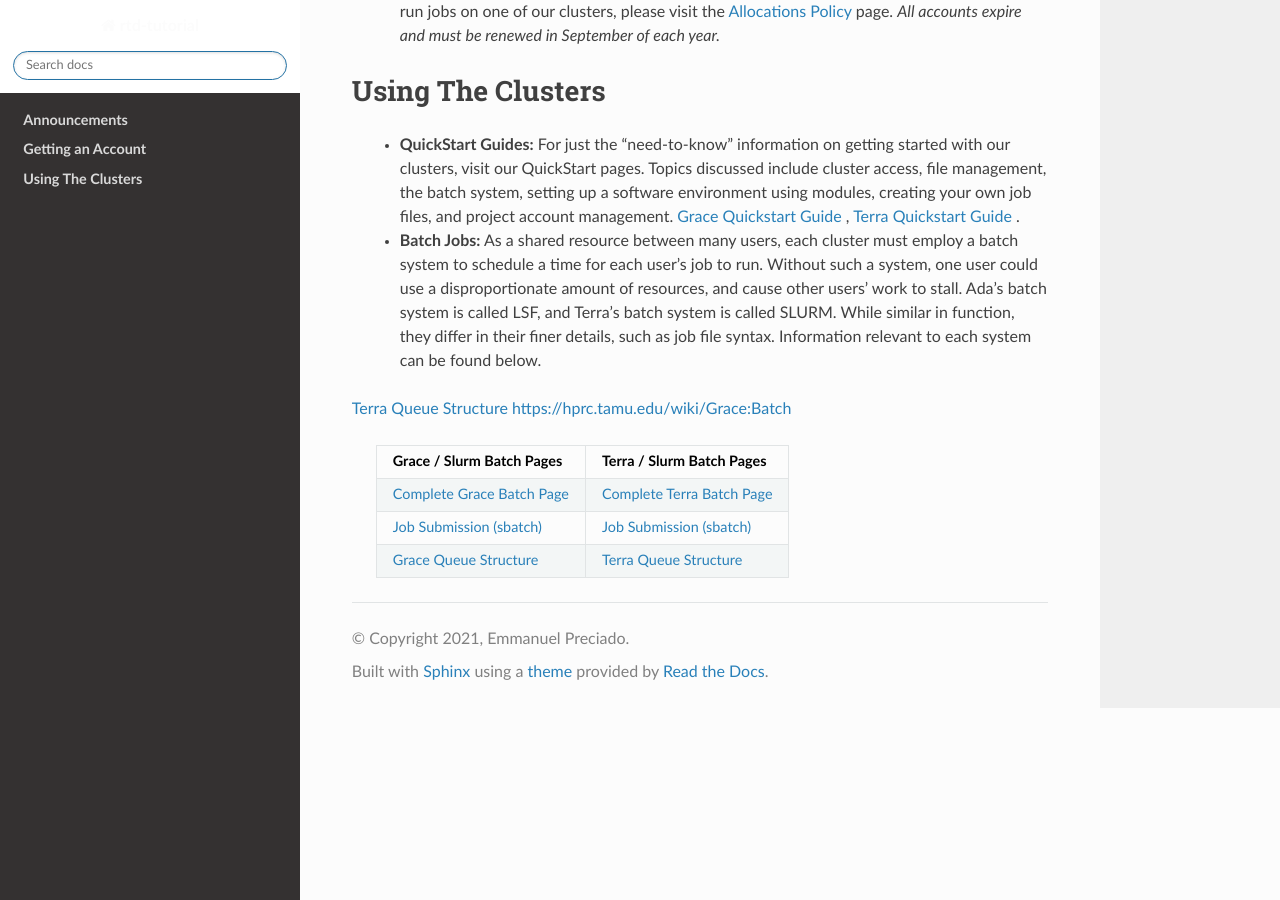
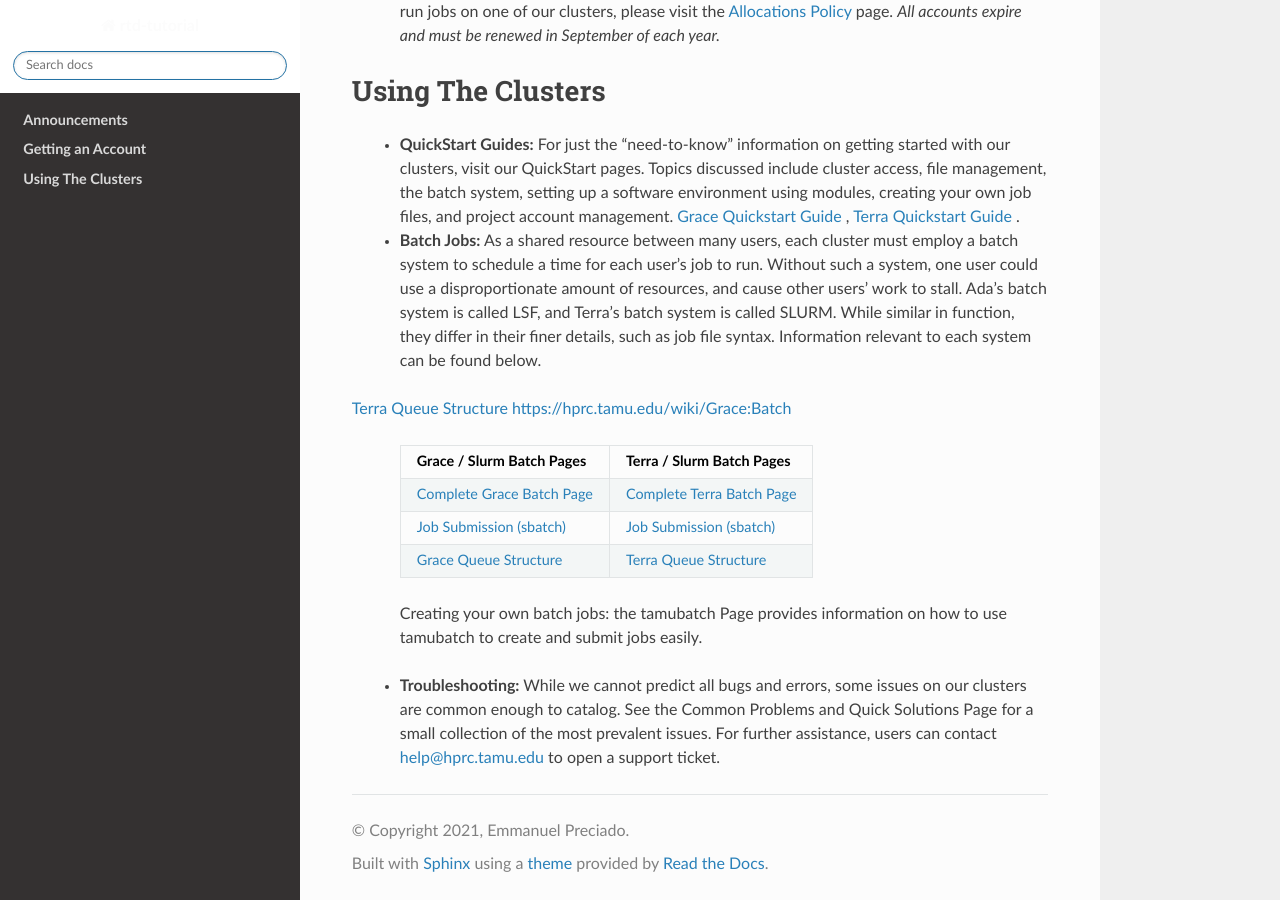
Before and after one commit to EmmanuelDej/rtd-tutorial, a Sphinx documentation site: the page built from docs/index.rst, in a window 1280 px wide and 900 px high, scrolled down 808 px. Built offline with Sphinx 7.4.7 and the Read the Docs theme 2.0.0, drawn with Linux system fonts in a browser that asks for light colours.

Commit message:
Update index.rst

```diff
--- a/docs/index.rst
+++ b/docs/index.rst
@@ -51,3 +51,6 @@
    +----------------------------------------------------------+---------------------------------------------------------+
    | `Grace Queue Structure <https://u.tamu.edu/GBQueue>`_    | `Terra Queue Structure <https://u.tamu.edu/TBQueue>`_   |
    +----------------------------------------------------------+---------------------------------------------------------+
+
+   Creating your own batch jobs: the tamubatch Page provides information on how to use tamubatch to create and submit jobs easily.
+  * **Troubleshooting:** While we cannot predict all bugs and errors, some issues on our clusters are common enough to catalog. See the Common Problems and Quick Solutions Page for a small collection of the most prevalent issues. For further assistance, users can contact help@hprc.tamu.edu to open a support ticket.
```
